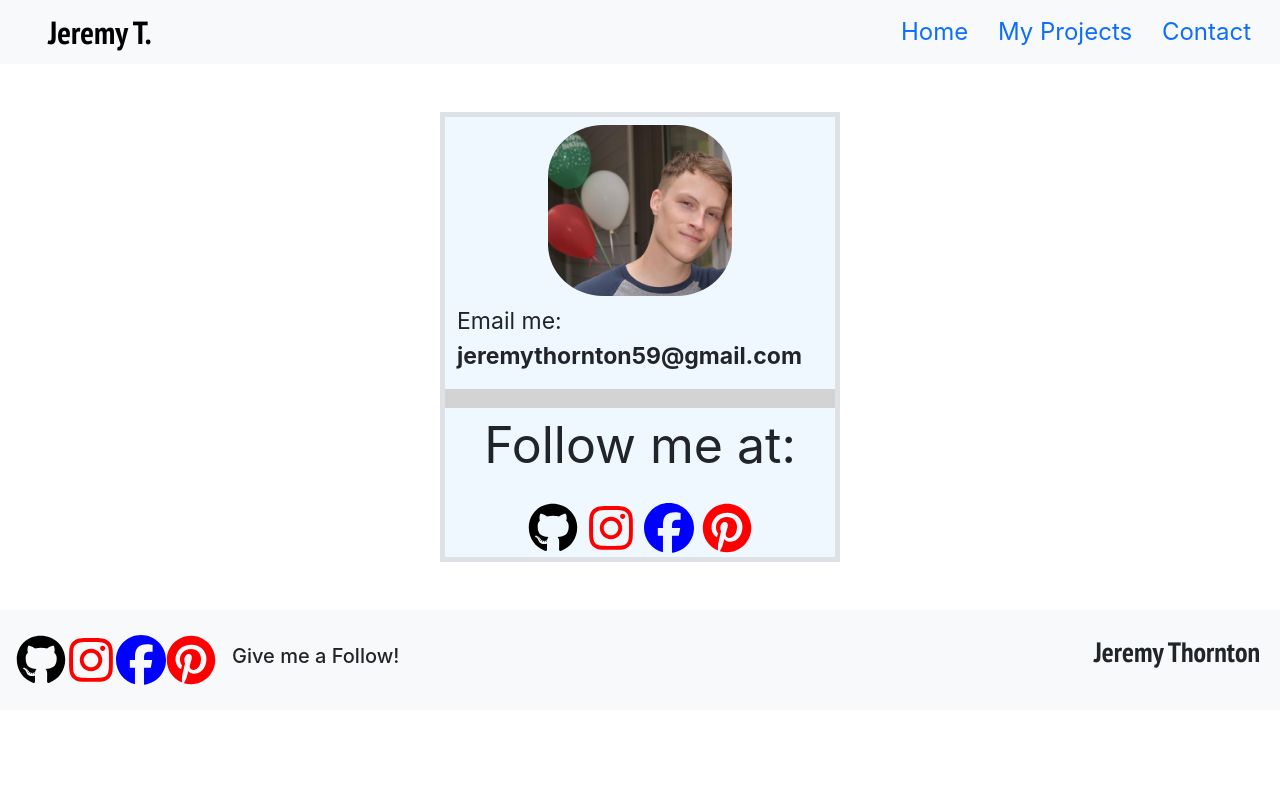
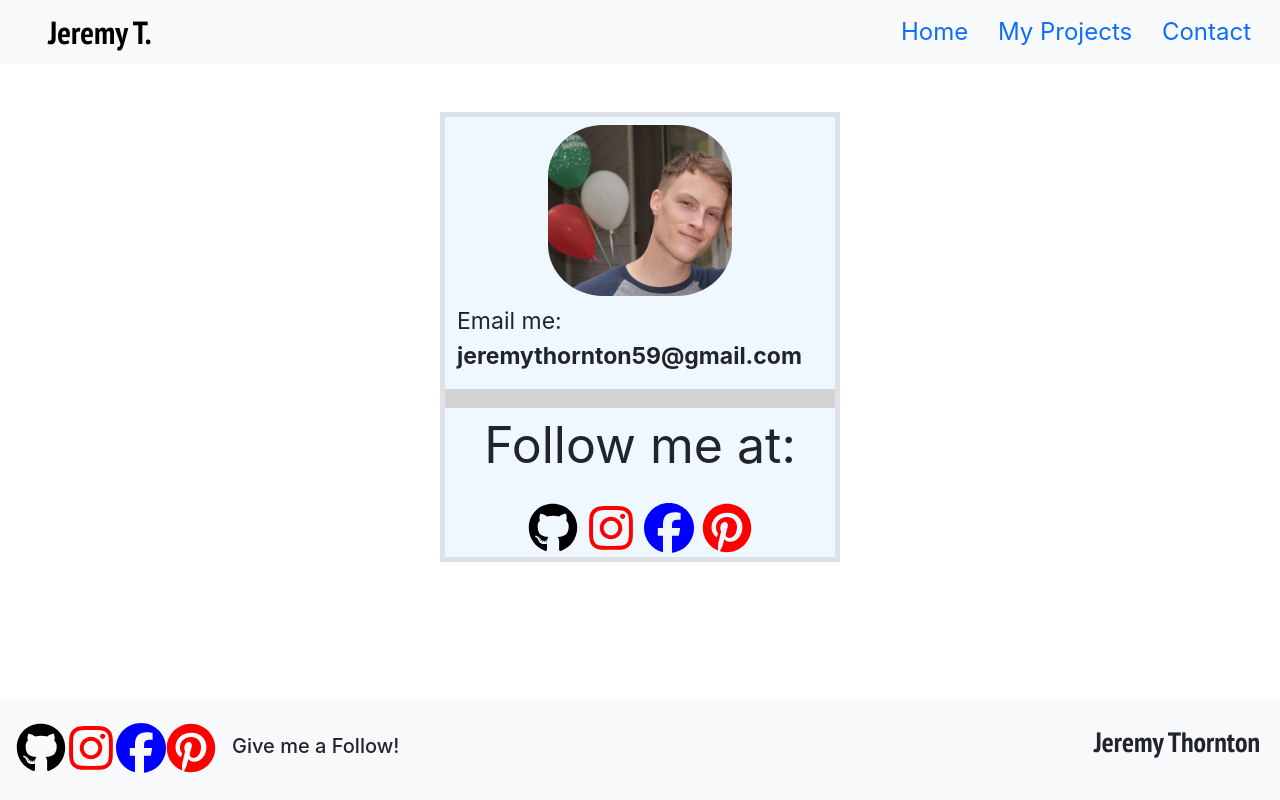
Before and after one commit to OceanSkys/Portfolio, a React (Create React App) app in the folder newport/: page /Contact in a window 1280 px wide. Built offline with nearby package versions, Linux system fonts and the light colour scheme; a web font is replaced by a local one.

Commit message:
Gave hrefs/links to my social media pages in my font awesome icons, fixed footer at contact page to stick to the bottom

```diff
--- a/newport/public/index.html
+++ b/newport/public/index.html
@@ -7,7 +7,7 @@
     <meta name="theme-color" content="#000000" />
     <meta
       name="description"
-      content="Web site created using create-react-app"
+      content="Jeremy T's Portfolio"
     />
     <link rel="apple-touch-icon" href="%PUBLIC_URL%/logo192.png" />
     <link href="https://cdn.jsdelivr.net/npm/bootstrap@5.1.3/dist/css/bootstrap.min.css" rel="stylesheet" integrity="sha384-1BmE4kWBq78iYhFldvKuhfTAU6auU8tT94WrHftjDbrCEXSU1oBoqyl2QvZ6jIW3" crossorigin="anonymous">
--- a/newport/src/App.css
+++ b/newport/src/App.css
@@ -265,7 +265,10 @@
   }
   .footer2{
       display: flex;
-      height: 70px;
+      height: 100px;
+      position: fixed;
+      left: 0;
+      bottom: 0;
   }
   .footer3{
       display: flex;
--- a/newport/src/components/Contact.js
+++ b/newport/src/components/Contact.js
@@ -55,23 +55,23 @@ return (
             <p style={{fontSize: '50px'}}>Follow me at:</p>
           </div>
           <div class="col d-flex justify-content-center align-items-center">
-            <FontAwesomeIcon icon={faGithub} className="p-1 fa-5x" style={{textDecoration: 'none', color: 'black', height:'50px', width:'50px'}}/>
-            <FontAwesomeIcon icon={faInstagram} className="p-1 fa-5x" style={{textDecoration: 'none', color: 'red', height:'50px', width:'50px'}}/>
-            <FontAwesomeIcon icon={faFacebook} className="p-1 fa-5x" style={{textDecoration: 'none', color: 'blue', height:'50px', width:'50px'}}/>
-            <FontAwesomeIcon icon={faPinterest} className="p-1 fa-5x" style={{textDecoration: 'none', color: 'red', height:'50px', width:'50px'}}/>
+            <a href="https://github.com/OceanSkys" target="_blank"><FontAwesomeIcon icon={faGithub} className="p-1 fa-5x" style={{textDecoration: 'none', color: 'black', height:'50px', width:'50px'}}/></a>
+            <a href="https://www.instagram.com/jeremyyzz/" target="_blank"><FontAwesomeIcon icon={faInstagram} className="p-1 fa-5x" style={{textDecoration: 'none', color: 'red', height:'50px', width:'50px'}}/></a>
+            <a href="https://www.facebook.com/profile.php?id=100009856054876" target="_blank"><FontAwesomeIcon icon={faFacebook} className="p-1 fa-5x" style={{textDecoration: 'none', color: 'blue', height:'50px', width:'50px'}}/></a>
+            <a href="https://www.pinterest.com/" target="_blank"><FontAwesomeIcon icon={faPinterest} className="p-1 fa-5x" style={{textDecoration: 'none', color: 'red', height:'50px', width:'50px'}}/></a>
           </div>
         </div>
       </div>
     </div>
   </div>
   {/* <!-- Footer Section, need to fix footer for contact page, put fixed bottom for now--> */}
-  <footer class="container-fluid footer1 bg-light mt-3">
-    <div class="col-6 d-flex flex-shrink-2 align-items-center fa-3x mx-1 footer1 footerdiv">
+  <footer class="container-fluid footer2 bg-light mt-3">
+    <div class="col-6 d-flex flex-shrink-2 align-items-center fa-3x mx-1 footer footerdiv">
         {/* <!-- Tried using stylesheet to edit these font icons, no luck, so used inline style --> */}
-        <FontAwesomeIcon icon={faGithub} style={{textDecoration: 'none', color: 'black', height:'50px', width:'50px'}}/>
-        <FontAwesomeIcon icon={faInstagram} style={{textDecoration: 'none', color: 'red', height:'50px', width:'50px'}}/>
-        <FontAwesomeIcon icon={faFacebook} style={{textDecoration: 'none', color: 'blue', height:'50px', width:'50px'}}/>
-        <FontAwesomeIcon icon={faPinterest} style={{textDecoration: 'none', color: 'red', height:'50px', width:'50px'}}/>
+        <a href="https://github.com/OceanSkys" target="_blank"><FontAwesomeIcon icon={faGithub} style={{textDecoration: 'none', color: 'black', height:'50px', width:'50px'}}/></a>
+        <a href="https://www.instagram.com/jeremyyzz/" target="_blank"><FontAwesomeIcon icon={faInstagram} style={{textDecoration: 'none', color: 'red', height:'50px', width:'50px'}}/></a>
+        <a href="https://www.facebook.com/profile.php?id=100009856054876" target="_blank"><FontAwesomeIcon icon={faFacebook} style={{textDecoration: 'none', color: 'blue', height:'50px', width:'50px'}}/></a>
+        <a href="https://www.pinterest.com/" target="_blank"><FontAwesomeIcon icon={faPinterest} style={{textDecoration: 'none', color: 'red', height:'50px', width:'50px'}}/></a>
         <h5 class="px-3 font">Give me a Follow!</h5>
     </div>
     <div class="col-6 d-flex justify-content-end align-items-center px-3 footerdiv">
--- a/newport/src/components/Home.js
+++ b/newport/src/components/Home.js
@@ -103,10 +103,10 @@ export default function Home() {
         <footer class="container-fluid footer1 bg-light mt-3">
             <div class="col-6 d-flex flex-shrink-2 align-items-center fa-3x mx-1 footer1 footerdiv">
                 {/* <!-- Tried using stylesheet to edit these font icons, no luck, so used inline style --> */}
-                <FontAwesomeIcon icon={faGithub} style={{textDecoration: 'none', color: 'black', height:'50px', width:'50px'}}/>
-                <FontAwesomeIcon icon={faInstagram} style={{textDecoration: 'none', color: 'red', height:'50px', width:'50px'}}/>
-                <FontAwesomeIcon icon={faFacebook} style={{textDecoration: 'none', color: 'blue', height:'50px', width:'50px'}}/>
-                <FontAwesomeIcon icon={faPinterest} style={{textDecoration: 'none', color: 'red', height:'50px', width:'50px'}}/>
+                <a href="https://github.com/OceanSkys" target="_blank"><FontAwesomeIcon icon={faGithub} style={{textDecoration: 'none', color: 'black', height:'50px', width:'50px'}}/></a>
+                <a href="https://www.instagram.com/jeremyyzz/" target="_blank"><FontAwesomeIcon icon={faInstagram} style={{textDecoration: 'none', color: 'red', height:'50px', width:'50px'}}/></a>
+                <a href="https://www.facebook.com/profile.php?id=100009856054876" target="_blank"><FontAwesomeIcon icon={faFacebook} style={{textDecoration: 'none', color: 'blue', height:'50px', width:'50px'}}/></a>
+                <a href="https://www.pinterest.com/" target="_blank"><FontAwesomeIcon icon={faPinterest} style={{textDecoration: 'none', color: 'red', height:'50px', width:'50px'}}/></a>
                 <h5 class="px-3">Give me a Follow!</h5>
             </div>
             <div class="col-6 d-flex justify-content-end align-items-center px-3 footerdiv">
--- a/newport/src/components/MyProjects.js
+++ b/newport/src/components/MyProjects.js
@@ -138,10 +138,10 @@ export default function MyProjects() {
             <footer class="container-fluid footer1 bg-light mt-3">
               <div class="col-6 d-flex flex-shrink-2 align-items-center fa-3x mx-1 footer1 footerdiv">
                   {/* <!-- Tried using stylesheet to edit these font icons, no luck, so used inline style --> */}
-                  <FontAwesomeIcon icon={faGithub} style={{textDecoration: 'none', color: 'black', height:'50px', width:'50px'}}/>
-                  <FontAwesomeIcon icon={faInstagram} style={{textDecoration: 'none', color: 'red', height:'50px', width:'50px'}}/>
-                  <FontAwesomeIcon icon={faFacebook} style={{textDecoration: 'none', color: 'blue', height:'50px', width:'50px'}}/>
-                  <FontAwesomeIcon icon={faPinterest} style={{textDecoration: 'none', color: 'red', height:'50px', width:'50px'}}/>
+                  <a href="https://github.com/OceanSkys" target="_blank"><FontAwesomeIcon icon={faGithub} style={{textDecoration: 'none', color: 'black', height:'50px', width:'50px'}}/></a>
+                  <a href="https://www.instagram.com/jeremyyzz/" target="_blank"><FontAwesomeIcon icon={faInstagram} style={{textDecoration: 'none', color: 'red', height:'50px', width:'50px'}}/></a>
+                  <a href="https://www.facebook.com/profile.php?id=100009856054876" target="_blank"><FontAwesomeIcon icon={faFacebook} style={{textDecoration: 'none', color: 'blue', height:'50px', width:'50px'}}/></a>
+                  <a href="https://www.pinterest.com/" target="_blank"><FontAwesomeIcon icon={faPinterest} style={{textDecoration: 'none', color: 'red', height:'50px', width:'50px'}}/></a>
                   <h5 class="px-3 font">Give me a Follow!</h5>
               </div>
               <div class="col-6 d-flex justify-content-end align-items-center px-3 footerdiv">
```
